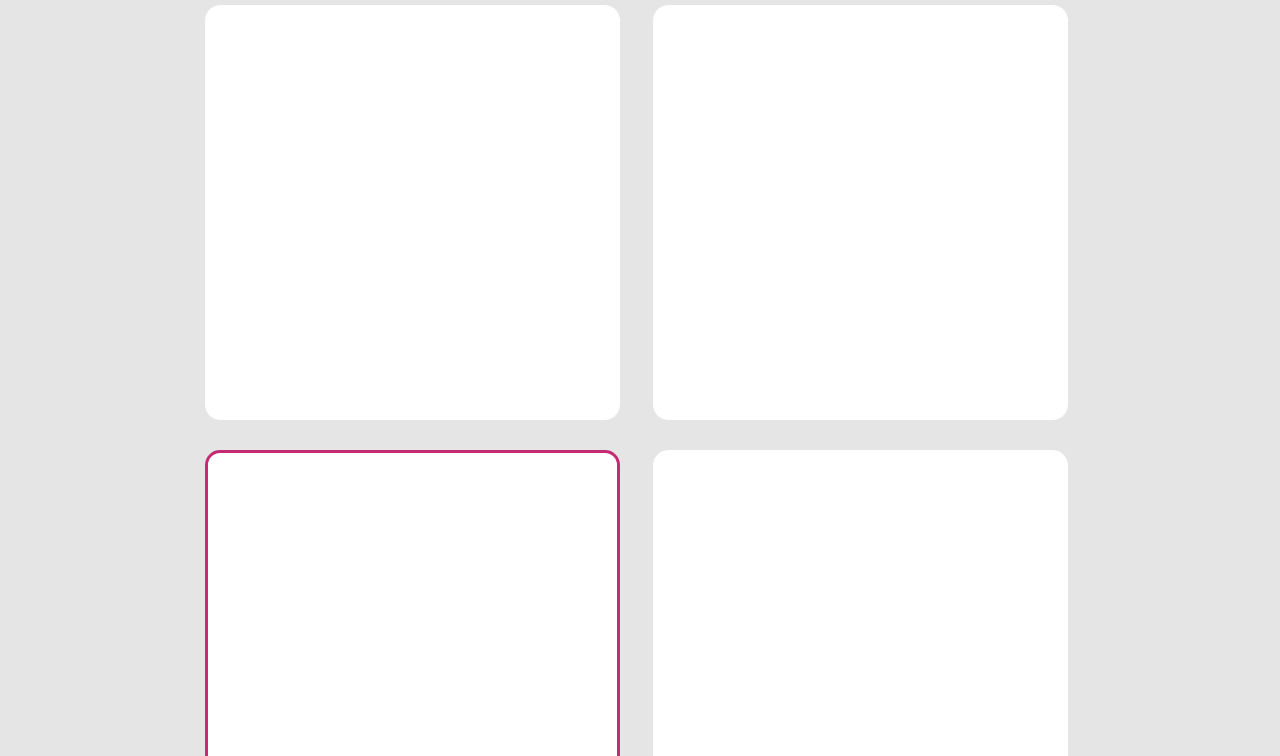
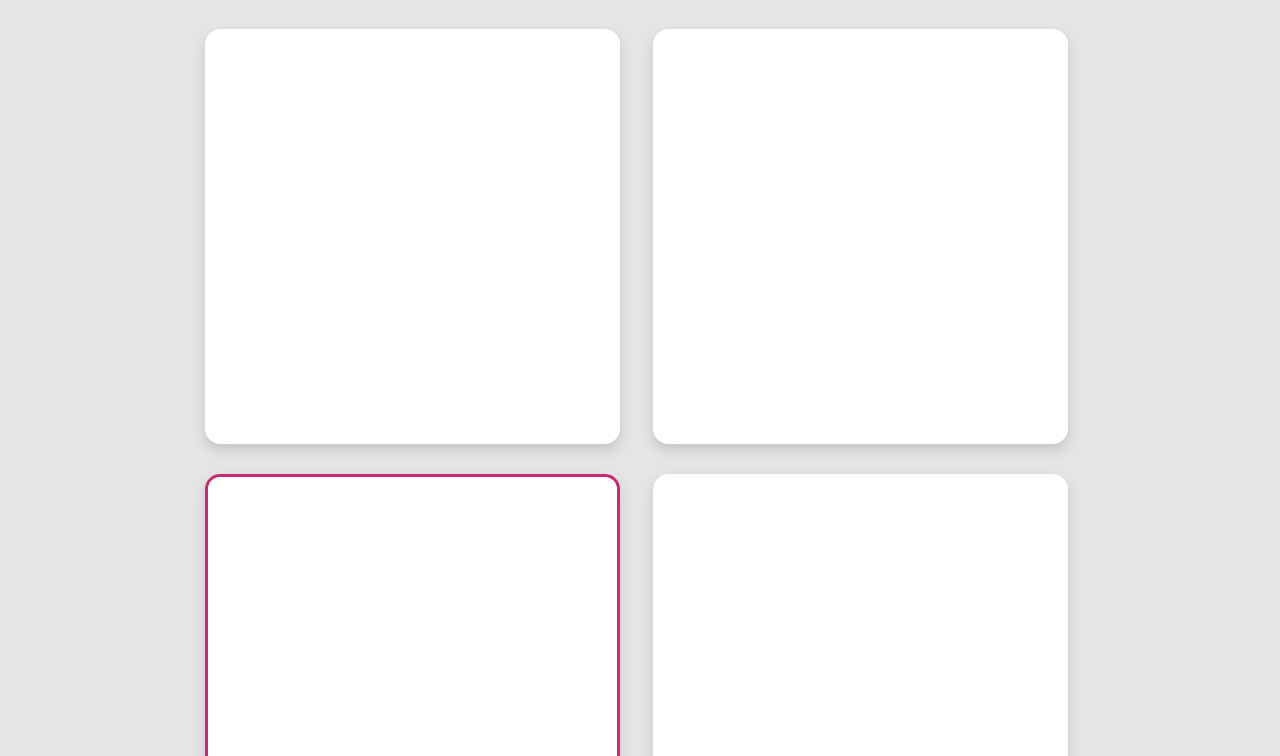
Before and after one commit to LunaDragon666/monika-lie-css-frameworks-ma1, a plain HTML site: page index.html in a window 1280 px wide. Shown: the part 238-994 px from the top of the page. Drawn offline with nearby package versions, Linux system fonts and the light colour scheme.

Commit message:
Update _variables.css

```diff
--- a/css/_variables.css
+++ b/css/_variables.css
@@ -1,7 +1,7 @@
 :root {
     --background-colour: #E5E5E5;
-    --boxshadow-colour: #6A6A6A;
-    --content-padding: 0 5rem;
+    --boxshadow-colour: rgba(106, 106, 106, 0.25) 0px 6px 12px;
+    --content-padding: 0.5rem 4rem;
     --heading-colour: #463F3A;
     --navbar-background-colour: #FFFFFF;
     --navlink-colour: #8D8D8D;
```
